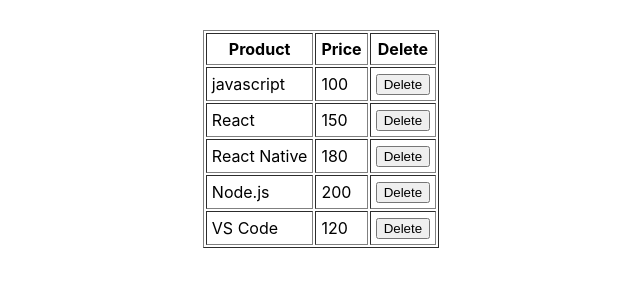
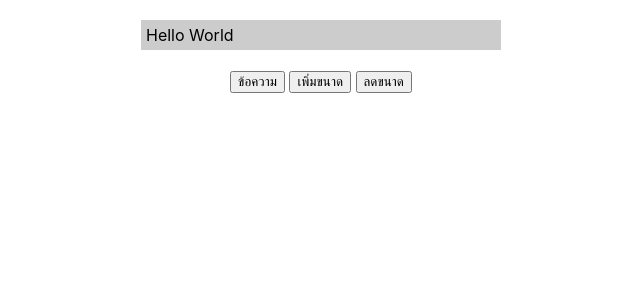
Before and after one commit to kuntida0709/app1, a React (Create React App) app: page / in a window 1280 px wide. Shown: the top 300 px of the page, without its empty margins (319-959 px from the left). Built offline with nearby package versions, Linux system fonts and the light colour scheme.

Commit message:
state func

```diff
--- a/src/App.js
+++ b/src/App.js
@@ -1,10 +1,10 @@
 import React from "react";
-import RefsArray from "./refs-array";
+import MessageBox from "./state-func";
 
 function App() {
   return (
 
-      <RefsArray/>
+      <MessageBox/>
 
   )
 }
--- /dev/null
+++ b/src/state-func.js
@@ -0,0 +1,36 @@
+import React,{useState} from "react";
+
+export default function MessageBox(){
+    let[text,setText]=useState('Hello World')
+    let[size,setSize]=useState(16)
+
+    const onClickSetText = () =>{
+        let t = prompt('กำหนดข้อความ')
+        if(t){
+            setText(t)
+        }
+    }
+
+    const onClickZoomIn = () =>{
+        let newSize = size + 1
+        setSize(newSize)
+    }
+
+    let msgboxStyle = {
+        display:'inline-block',
+        width:350,
+        fontSize:size,
+        backgroundColor:'#ccc',
+        padding:5,
+        textAlign:'left'
+    }
+
+    return(
+        <div style={{textAlign:'center',marginTop:20}}>
+            <div style={msgboxStyle}>{text}</div><br/><br/>
+            <button onClick={onClickSetText}>ข้อความ</button>&nbsp;
+            <button onClick={onClickZoomIn}>เพิ่มขนาด</button>&nbsp;
+            <button onClick={()=> setSize(size-1)}>ลดขนาด</button>
+        </div>
+    )
+}
```
